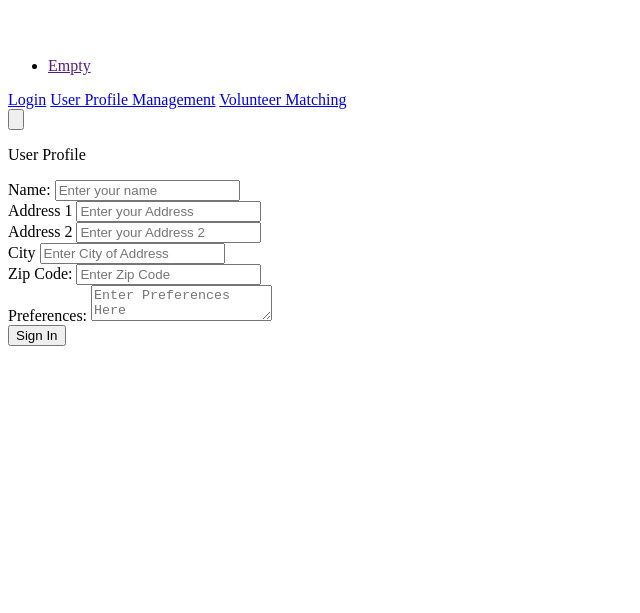
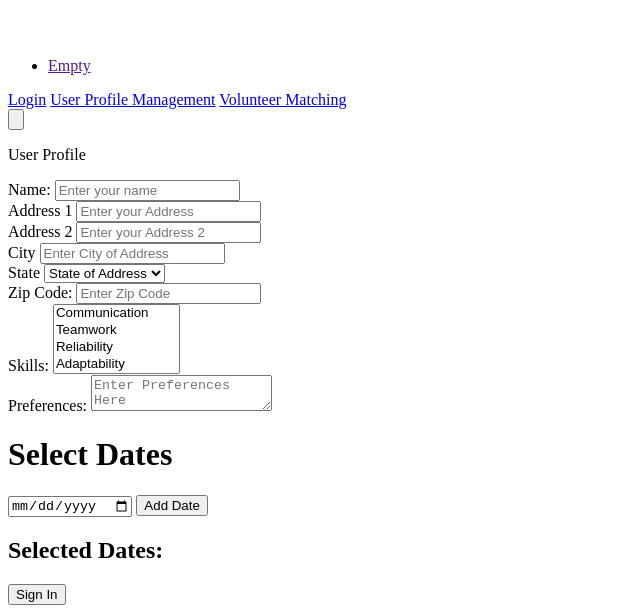
Before and after one commit to ChaseCotton/volunteer-management-webapp, a SvelteKit app: page /login/userprofile in a window 1280 px wide. Shown: the part 1235-1848 px from the top of the page, without its empty margins (0-640 px from the left). Before the commit the page ends 1589 px from the top, so only its background shows below. Built offline with nearby package versions, Linux system fonts and the light colour scheme.

Commit message:
Jays part

```diff
--- a/src/routes/+page.svelte
+++ b/src/routes/+page.svelte
@@ -5,6 +5,3 @@
 <button class="btn">
     <a href="/login/userprofile">User Profile Management</a>
 </button>
-<button class="btn">
-    <a href="/volunteermatching">Volunteer Matching</a>
-</button>
--- a/src/routes/login/userprofile/+page.svelte
+++ b/src/routes/login/userprofile/+page.svelte
@@ -44,10 +44,87 @@
   </div>
 
   <div class="form-control mb-4">
+    <label for="state" class="label">
+      <span class="label-text">State</span>
+    </label>
+    <select name="state" class="input input-bordered w-full" required>
+        <option value="" disabled selected hidden>State of Address</option>
+        <option value="AL">AL</option>
+        <option value="AK">AK</option>
+        <option value="AZ">AZ</option>
+        <option value="AR">AR</option>
+        <option value="CA">CA</option>
+        <option value="CO">CO</option>
+        <option value="CT">CT</option>
+        <option value="DE">DE</option>
+        <option value="FL">FL</option>
+        <option value="GA">GA</option>
+        <option value="HI">HI</option>
+        <option value="ID">ID</option>
+        <option value="IL">IL</option>
+        <option value="IN">IN</option>
+        <option value="IA">IA</option>
+        <option value="KS">KS</option>
+        <option value="KY">KY</option>
+        <option value="LA">LA</option>
+        <option value="ME">ME</option>
+        <option value="MD">MD</option>
+        <option value="MA">MA</option>
+        <option value="MI">MI</option>
+        <option value="MN">MN</option>
+        <option value="MS">MS</option>
+        <option value="MO">MO</option>
+        <option value="MT">MT</option>
+        <option value="NE">NE</option>
+        <option value="NV">NV</option>
+        <option value="NH">NH</option>
+        <option value="NJ">NJ</option>
+        <option value="NM">NM</option>
+        <option value="NY">NY</option>
+        <option value="NC">NC</option>
+        <option value="ND">ND</option>
+        <option value="OH">OH</option>
+        <option value="OK">OK</option>
+        <option value="OR">OR</option>
+        <option value="PA">PA</option>
+        <option value="RI">RI</option>
+        <option value="SC">SC</option>
+        <option value="SD">SD</option>
+        <option value="TN">TN</option>
+        <option value="TX">TX</option>
+        <option value="UT">UT</option>
+        <option value="VT">VT</option>
+        <option value="VA">VA</option>
+        <option value="WA">WA</option>
+        <option value="WV">WV</option>
+        <option value="WI">WI</option>
+        <option value="WY">WY</option>
+    </select>
+  </div>
+
+  <div class="form-control mb-4">
     <label for="zip" class="label">
       <span class="label-text">Zip Code: </span>
     </label>
     <input type="text" id="zip" name="zip" placeholder="Enter Zip Code" maxlength="9" minlength="5" class="input input-bordered w-full" required/>
+  </div>
+
+  <div class="form-control mb-4">
+    <label for="skills" class="label">
+      <span class="label-text">Skills: </span>
+    </label>
+    <select class="input input-bordered w-full" name="options" multiple>
+        <option value="communication">Communication</option>
+        <option value="teamwork">Teamwork</option>
+        <option value="reliability">Reliability</option>
+        <option value="adaptability">Adaptability</option>
+        <option value="empathy">Empathy</option>
+        <option value="leadership">Leadership</option>
+        <option value="timeManagement">Time Management</option>
+        <option value="problemSolving">Problem Solving</option>
+        <option value="organizationalSkills">Organizational Skills</option>
+        <option value="positivity">Positivity</option>
+    </select>
   </div>
 
   <div class="form-control mb-4">
@@ -57,9 +134,33 @@
     <textarea class="textarea textarea-primary" placeholder="Enter Preferences Here"></textarea>
   </div>
 
+
+  <h1>Select Dates</h1>
+  <input type="date" id="datePicker">
+  <button id="addDate">Add Date</button>
+
+  <h2>Selected Dates:</h2>
+  <ul id="dateList"></ul>
+
+    <script>
+        const date = document.getElementById('datePicker');
+        const addDateButton = document.getElementById('addDate');
+        const dateList = document.getElementById('dateList');
+
+        let data = ["Feb 24 2025", "Sh", "Sita", "Gita"];
+        let list = document.getElementById("myList");
+        for (i = 0; i < data.length; ++i) {
+            let li = document.createElement('li');
+            li.innerText = data[i];
+            list.appendChild(li);
+        }
+    </script>
+
+
   <div class="form-control mb-6">
     <button class="btn btn-primary w-full" on:click={signIn}>Sign In</button>
   </div>
 
+
 </form>
 </div>
--- /dev/null
+++ b/src/routes/volunteerHistory/+page.svelte
@@ -0,0 +1 @@
+<p>Volunteer History</p>
```
